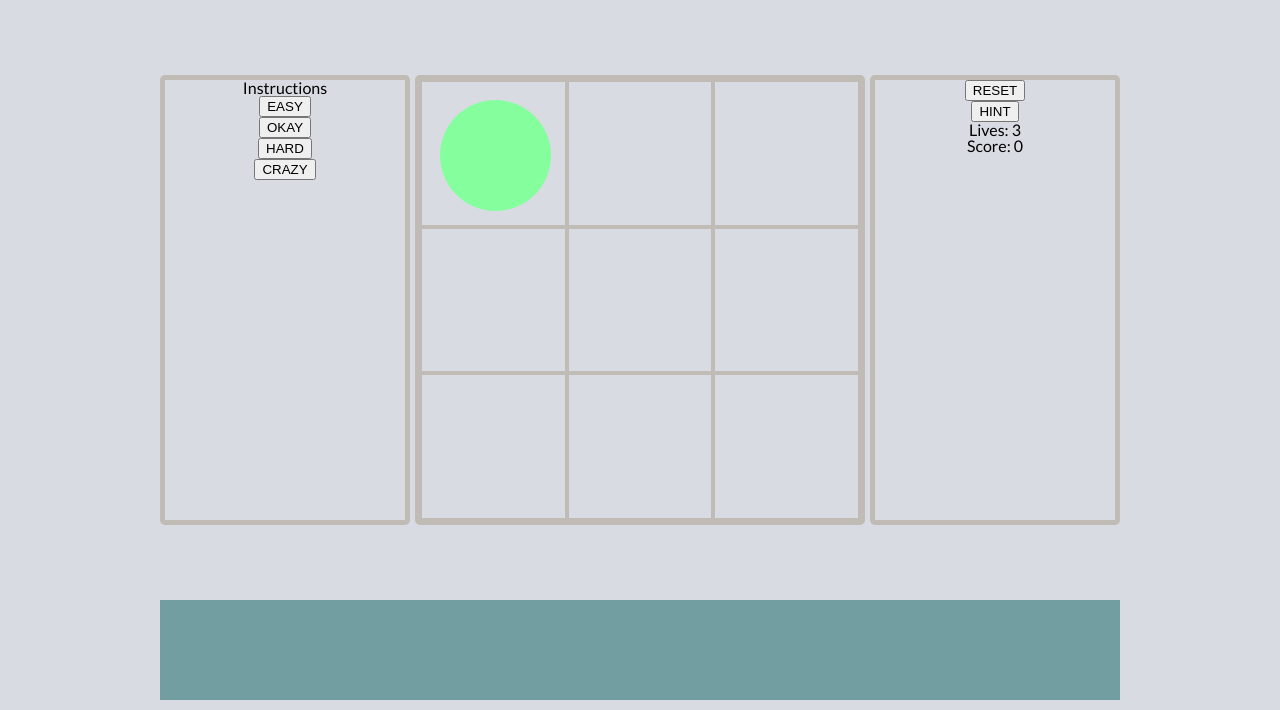
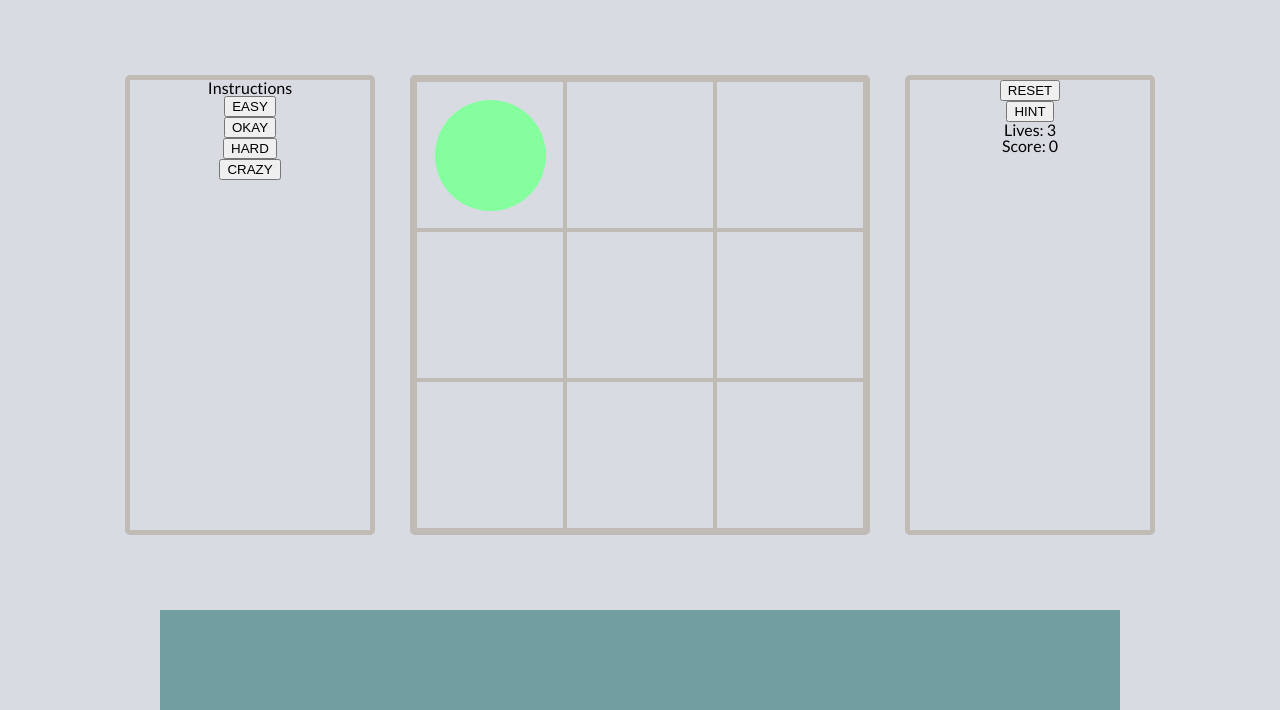
Before and after one commit to benlayer291/wdi-project-1, a PHP site: page / in a window 1280 px wide. Shown: the part 100-810 px from the top of the page. Run offline with PHP 8.4, Linux system fonts and the light colour scheme; some libraries are stand-ins or nearby versions.

Commit message:
Sorted out borders on gridsquare3, now need to do for all

```diff
--- a/style.css
+++ b/style.css
@@ -45,29 +45,30 @@ header nav > ul > li a:before {
 /*Main*/
 main .container {
   margin: 75px auto;
-  width: 960px;
+  width: 1100px;
   overflow: hidden;
 }
 
 main .column-small {
   float: left;
   width: 240px;
-  height: 440px;
+  height: 450px;
   border: 5px solid #C0BCB5;
   border-radius: 5px;
   text-align: center;
+  margin: 0 35px;
 }
 
 main .column-large {
   float: left;
   width: 460px;
+  height: 450px;
 }
 
 main .grid {
-/*  float:left;*/
   margin: 0 auto;
-  width: 440px;
-  height: 440px;
+  width: 450px;
+  height: 450px;
   overflow: hidden;
   border: 5px solid #C0BCB5;
   border-radius: 5px;
@@ -76,11 +77,11 @@ main .grid {
 
 
 .gridsquare3 {
-  width: 142.67px;
-  height: 142.67px;
+  width: 146px;
+  height: 146px;
   float: left;
-  border: 2.5px solid #C0BCB5;
-  line-height: 113.33px;
+  border: 2px solid #C0BCB5;
+  line-height: 145px;
   position: relative;
 }
 
```
